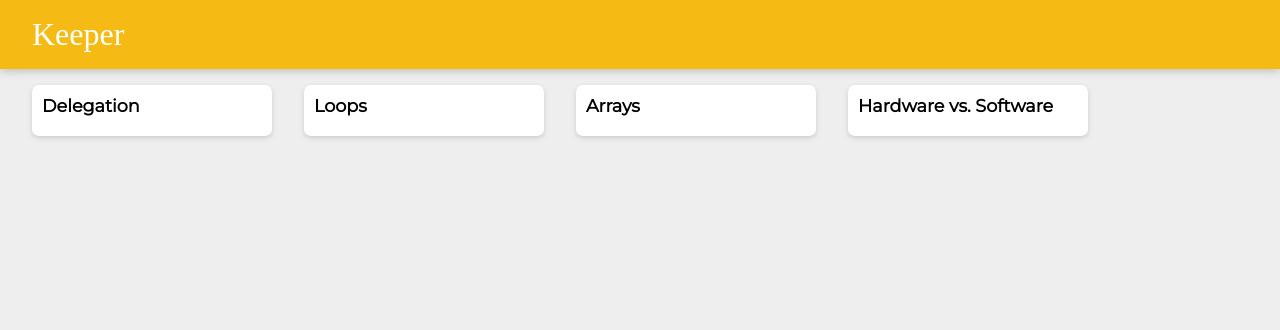
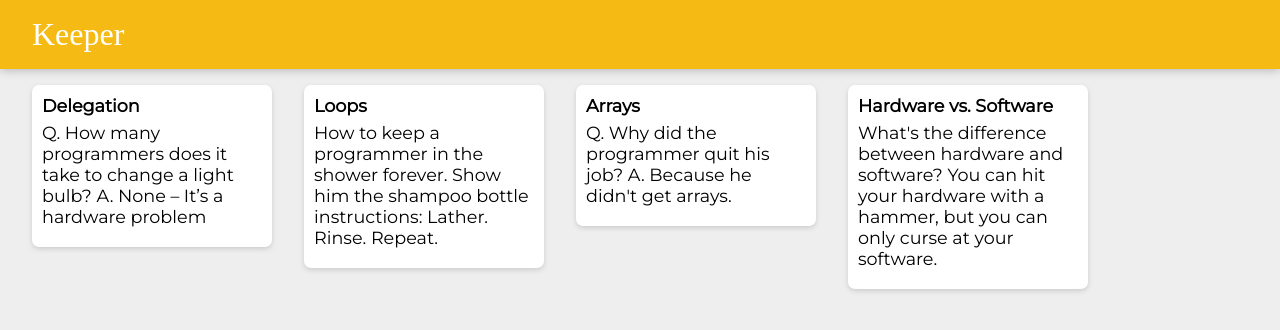
Before and after one commit to nikhilmishra101/Keeper-App, a React (Create React App) app: page / in a window 1280 px wide. Shown: the top 330 px of the page. Built offline with nearby package versions, Linux system fonts and the light colour scheme; a web font is replaced by a local one.

Commit message:
phase 2 complete

```diff
--- a/src/components/App.jsx
+++ b/src/components/App.jsx
@@ -13,7 +13,7 @@ function App() {
           <Note
             key={entryNote.key}
             title={entryNote.title}
-            content={notes.content}
+            content={entryNote.content}
           />
         );
       })}
```
